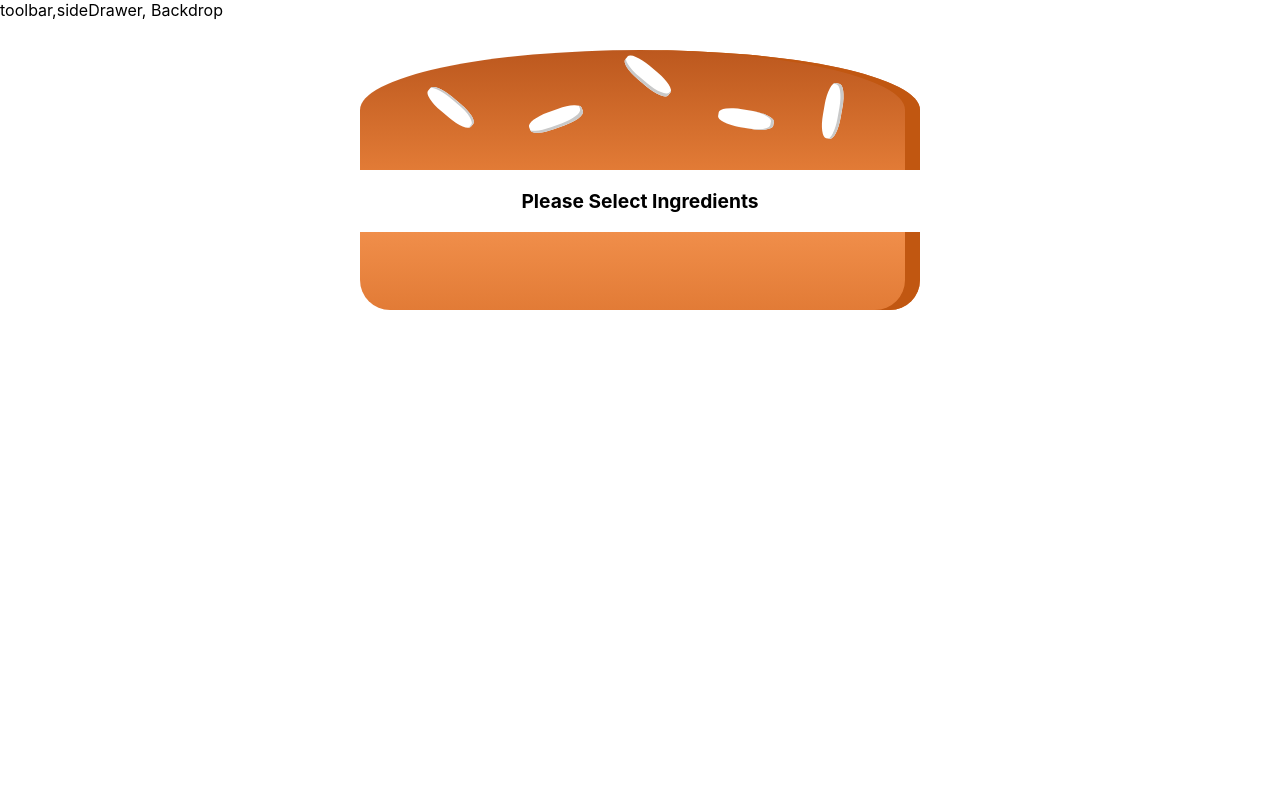
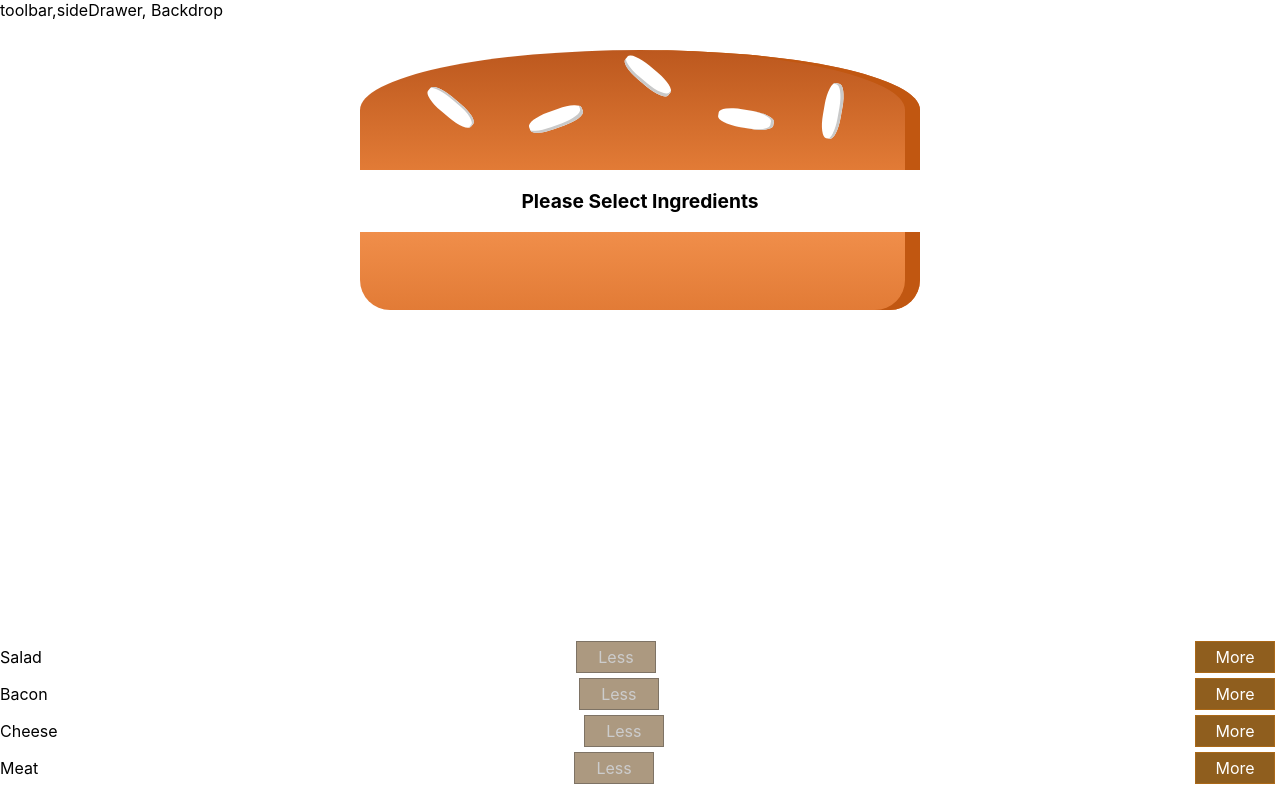
Before and after one commit to Joshy-Jose/Project-Test, a React (Create React App) app: page / in a window 1280 px wide. Built offline with nearby package versions, Linux system fonts and the light colour scheme.

Commit message:
Implement Less/ More button with disable and enable

```diff
--- a/src/components/Burger/BuildControls/BuildControl/BuildControl.js
+++ b/src/components/Burger/BuildControls/BuildControl/BuildControl.js
@@ -5,8 +5,8 @@
 
     <div className= {classes.BuildControl}>
         <div className = {classes.label}>{props.label}</div>
-        <button className={classes.Less}>Less</button>
-        <button className={classes.More}>More</button>
+        <button className={classes.Less} onClick={props.removed} disabled = {props.disabled}>Less</button>
+        <button className={classes.More} onClick={props.added}>More</button>
 
     </div>
 )
--- a/src/components/Burger/BuildControls/BuildControls.js
+++ b/src/components/Burger/BuildControls/BuildControls.js
@@ -1,6 +1,8 @@
 
 import React from 'react';
 import classes from './BuildControls.module.css';
+import BuildControl from './BuildControl/BuildControl';
+
 const controls = [
     { label:'Salad', type:'salad'},
     { label:'Bacon', type:'bacon'},
@@ -9,7 +11,18 @@
 ];
 const buildControls = (props) => (
 
-    <div></div>
+    <div className= {classes.buildControls}>
+     {controls.map( ctrl => (
+         <BuildControl
+         key={ctrl.label}
+         label={ctrl.label}
+         added={() => props.ingredientAdded(ctrl.type)}
+         removed={() => props.ingredientRemoved(ctrl.type)}
+         disabled={props.disabled[ctrl.type]} />
+     ))}
+
+
+    </div>
 
 ) ;
 
--- a/src/components/Burger/Burger.js
+++ b/src/components/Burger/Burger.js
@@ -5,7 +5,6 @@
 
 const burger = (props) =>
 {
-    console.log("2");
     let transformedIngredients = Object.keys(props.ingredients)
     .map(igkey => {
         return [...Array(props.ingredients[igkey])].map((_,i) => {
@@ -15,12 +14,11 @@
         return arr.concat(el)
     },[]);
 
+
     if(transformedIngredients.length === 0)
     {
         transformedIngredients =  <p>Please Select Ingredients</p>
     }
-
-    {console.log('transformedIngredients',transformedIngredients)}
     return(
         <div className = {classes.Burger}>
             <BurgerIngredients type="bread-top"/>
--- a/src/components/BurgerIngredients/BurgerIngredients.js
+++ b/src/components/BurgerIngredients/BurgerIngredients.js
@@ -6,7 +6,7 @@
     render(){
 
         let ingredients = null;
-        console.log("3");
+
 
         switch(this.props.type){
 
--- a/src/containers/BurgerBuilder/BurgerBuilder.js
+++ b/src/containers/BurgerBuilder/BurgerBuilder.js
@@ -2,8 +2,15 @@
 import React,{ Component } from 'react';
 import Aux from '../../hoc/Aux';
 import Burger from  '../../components/Burger/Burger';
-import classes from './BuildComponents.module.css'
+import classes from './BuildComponents.module.css';
+import BuildControls from '../../components/Burger/BuildControls/BuildControls';
 
+const INGREDIENT_PRICE = {
+    salad: 0.5,
+    cheese: 0.4,
+    meat: 1.3,
+    bacon: 0.7
+}
 class BurgerBuilder extends Component
 {
 
@@ -13,18 +20,71 @@
              bacon: 0,
              cheese: 0,
              meat: 0
-         }
+         },
+         totalPrice : 4
+
      }
 
+     addIngredientHandler = (type) => {
+
+        const oldCount = this.state.ingredients[type];
+        const updatedCount = oldCount + 1;
+        const updatedIngredients = {
+            ...this.state.ingredients
+        };
+        updatedIngredients[type] = updatedCount;
+        const priceAddition = INGREDIENT_PRICE[type];
+        const oldPrice = this.state.totalPrice;
+        const newPrice = oldPrice + priceAddition;
+
+        this.setState({
+            totalPrice: newPrice,
+            ingredients: updatedIngredients
+
+        })
+
+     }
+
+    removeIngredientHandler = (type) => {
+        const oldCount = this.state.ingredients[type];
+        if(oldCount <= 0)
+        {
+            return;
+        }
+
+        const updatedCount = oldCount - 1;
+        const updatedIngredients = {
+            ...this.state.ingredients
+        };
+        updatedIngredients[type] = updatedCount;
+        const priceDeduction = INGREDIENT_PRICE[type];
+        const oldPrice = this.state.totalPrice;
+        const newPrice = oldPrice - priceDeduction;
+
+        this.setState({
+            totalPrice: newPrice,
+            ingredients: updatedIngredients
+
+        })
+
+    }
+
     render() {
-        console.log("1");
-
+        const disabledInfo = {
+            ...this.state.ingredients
+        };
+        for(let key in disabledInfo)
+        {
+            disabledInfo[key] = disabledInfo[key] <= 0
+        }
         return (
             <Aux>
                 <Burger ingredients={this.state.ingredients}/>
-                <div className={classes.Content}>
-                    BuildComponents
-                </div>
+                <BuildControls
+                ingredientAdded={this.addIngredientHandler}
+                ingredientRemoved={this.removeIngredientHandler}
+                disabled={disabledInfo}
+                />
             </Aux>
 
         );
```
Also changed, not shown: 1 other file (tests, documents, lock files or other folders).
